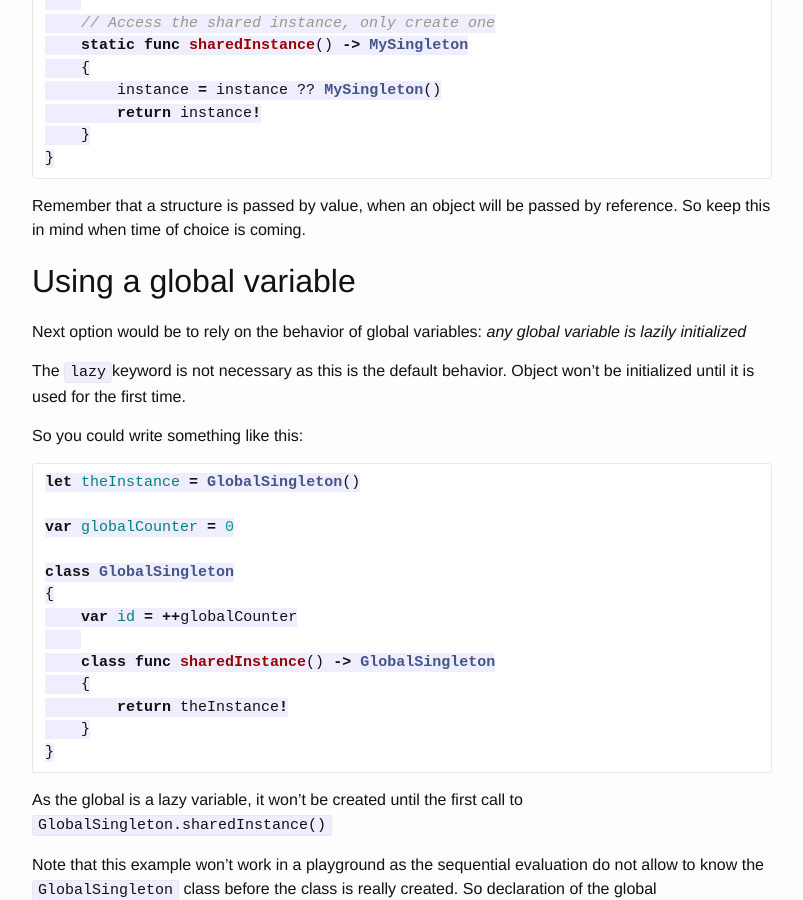
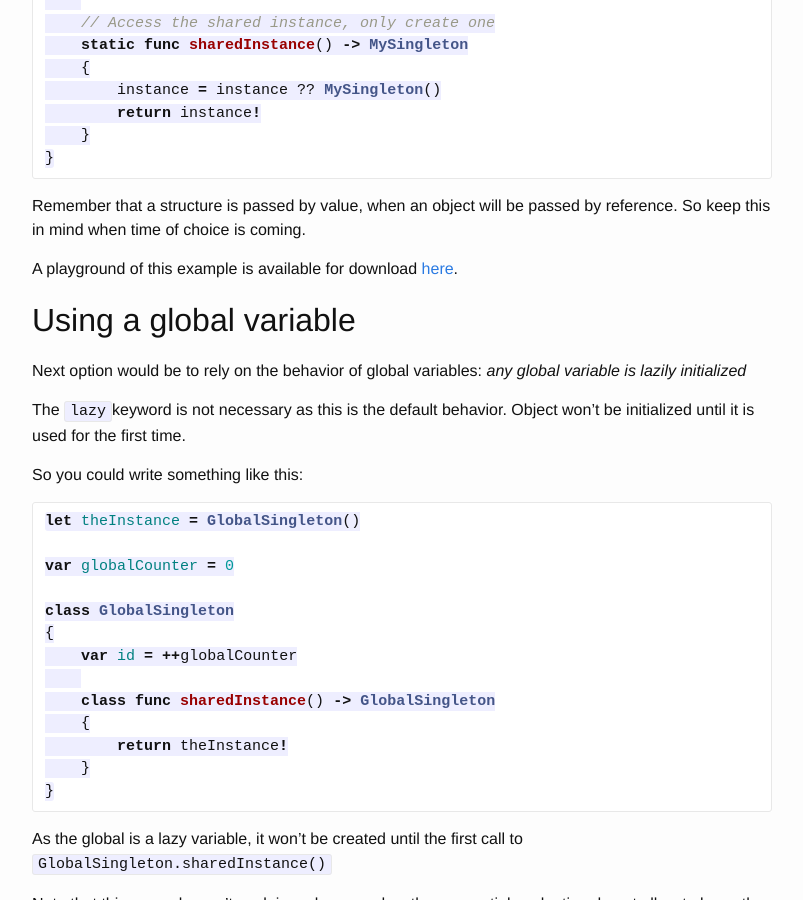
Before and after one commit to sylvaingml/sylvaingml.github.io, a Jekyll site: the page built from _posts/2015/02/2015-02-12-Swift-singleton.markdown, in a window 1280 px wide and 900 px high, scrolled down 1188 px. Shown: the whole window, without its empty margins (238-1041 px from the left). Built offline with Jekyll 4.4.1, drawn with Linux system fonts in a browser that asks for light colours.

Commit message:
Added example

```diff
--- a/_posts/2015/02/2015-02-12-Swift-singleton.markdown
+++ b/_posts/2015/02/2015-02-12-Swift-singleton.markdown
@@ -64,6 +64,9 @@ struct MySingleton
 Remember that a structure is passed by value, when an object will
 be passed by reference. So keep this in mind when time of choice is coming.
 
+A playground of this example is available for download
+[here](2015-02-12-Swift-singleton/Singleton-struct.playground.zip).
+
 ## Using a global variable
 
 Next option would be to rely on the behavior of global variables:
```
Also changed, not shown: 1 other file.
